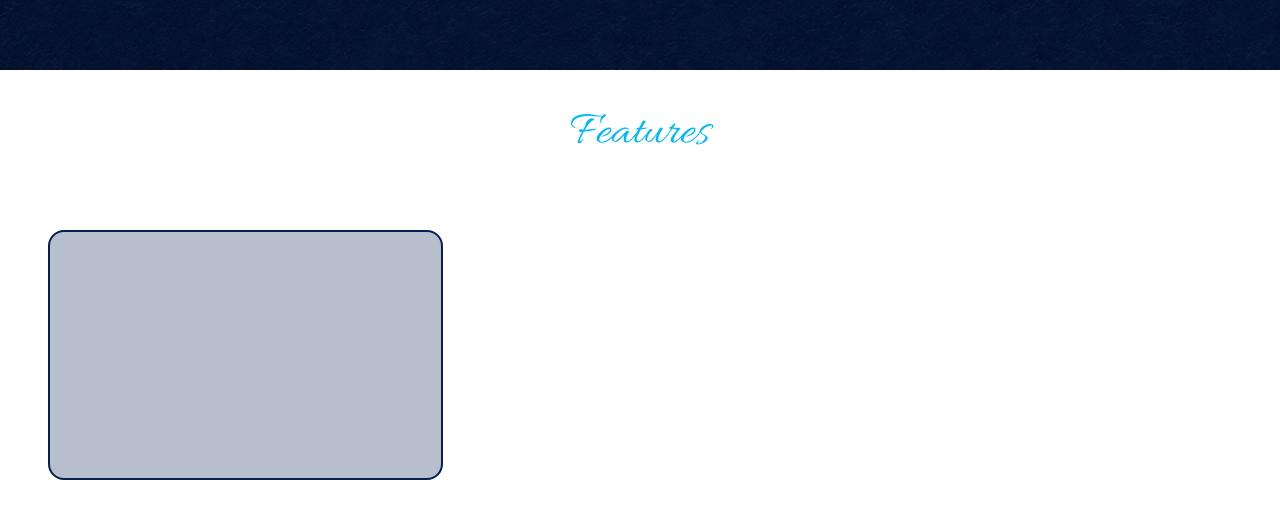
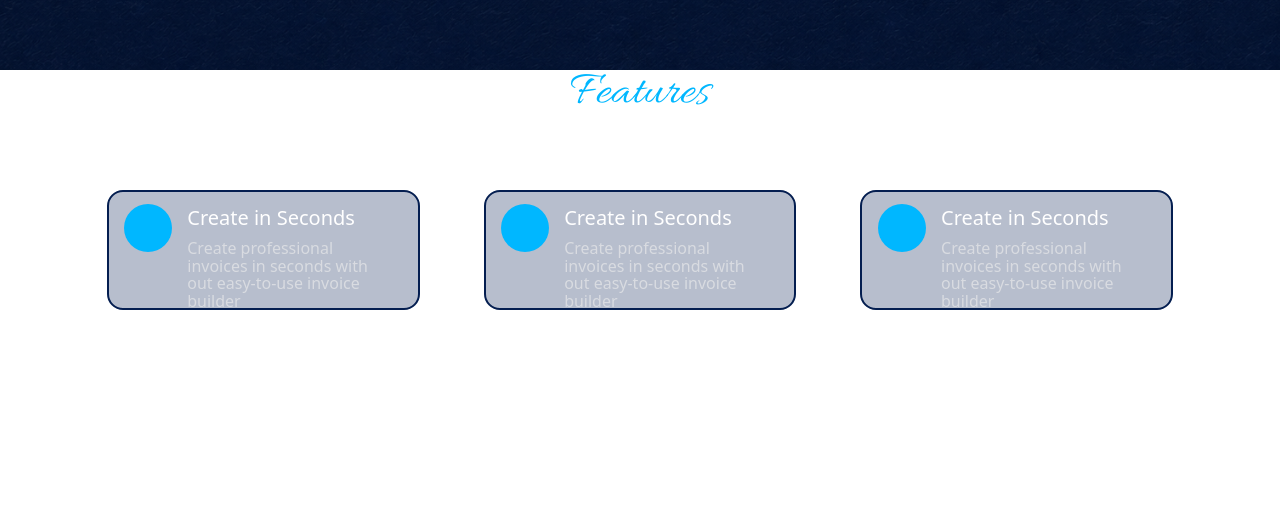
Before and after one commit to Moroundiya/invoicenow, a Next.js app: page / in a window 1280 px wide. Shown: the part 730-1248 px from the top of the page. Built offline with nearby package versions, Linux system fonts and the light colour scheme.

Commit message:
Features section

```diff
--- a/app/assets/components/Features.tsx
+++ b/app/assets/components/Features.tsx
@@ -2,7 +2,8 @@ import React from "react";
 
 export default function Features() {
 	return (
-		<div className='w-full min-h-dvh bg-[url("/background-mobile.png")] lg:bg-[url("/background.png")] bg-cover bg-center bg-no-repeat px-3 py-10 lg:px-12'>
+		<div className='w-full min-h-dvh bg-[url("/background-mobile.png")] lg:bg-[url("/background.png")] bg-cover bg-center bg-no-repeat'>
+			<div className="lg:w-10/12 mx-auto h-full">
 				<p
 					className="text-[#00B7FF] text-5xl font-allura text-center"
 					style={{
@@ -14,12 +15,43 @@ export default function Features() {
 					Everything You Need to Get Paid Faster
 				</p>
 
-			<div className="mt-12 grid grid-cols-3">
-                <div className="w-full h-[250px] rounded-2xl bg-[#041f5049] border-2 border-[#041E50]">
-                    <div className='w-1/3'>
-                    <div></div>
+				<div className="mt-12 grid grid-cols-3 gap-16">
+					<div className="w-full h-[120px] rounded-2xl bg-[#041f5049] border-2 border-[#041E50] p-3 flex space-x-3">
+						<div className="w-1/5 h-full flex justify-center">
+							<div className="w-12 h-12 rounded-full bg-[#00B7FF]"></div>
 						</div>
-                    <div></div>
+						<div className="w-4/5">
+							<p className="text-xl text-white">Create in Seconds</p>
+							<p className="text-[#eeeeee9e] mt-2 w-10/12 leading-[1.1] font-light">
+								Create professional invoices in seconds with out easy-to-use
+								invoice builder
+							</p>
+						</div>
+					</div>
+					<div className="w-full h-[120px] rounded-2xl bg-[#041f5049] border-2 border-[#041E50] p-3 flex space-x-3">
+						<div className="w-1/5 h-full flex justify-center">
+							<div className="w-12 h-12 rounded-full bg-[#00B7FF]"></div>
+						</div>
+						<div className="w-4/5">
+							<p className="text-xl text-white">Create in Seconds</p>
+							<p className="text-[#eeeeee9e] mt-2 w-10/12 leading-[1.1] font-light">
+								Create professional invoices in seconds with out easy-to-use
+								invoice builder
+							</p>
+						</div>
+					</div>
+					<div className="w-full h-[120px] rounded-2xl bg-[#041f5049] border-2 border-[#041E50] p-3 flex space-x-3">
+						<div className="w-1/5 h-full flex justify-center">
+							<div className="w-12 h-12 rounded-full bg-[#00B7FF]"></div>
+						</div>
+						<div className="w-4/5">
+							<p className="text-xl text-white">Create in Seconds</p>
+							<p className="text-[#eeeeee9e] mt-2 w-10/12 leading-[1.1] font-light">
+								Create professional invoices in seconds with out easy-to-use
+								invoice builder
+							</p>
+						</div>
+					</div>
 				</div>
 			</div>
 		</div>
```
Lines whose indentation alone changed are shown as unchanged.
